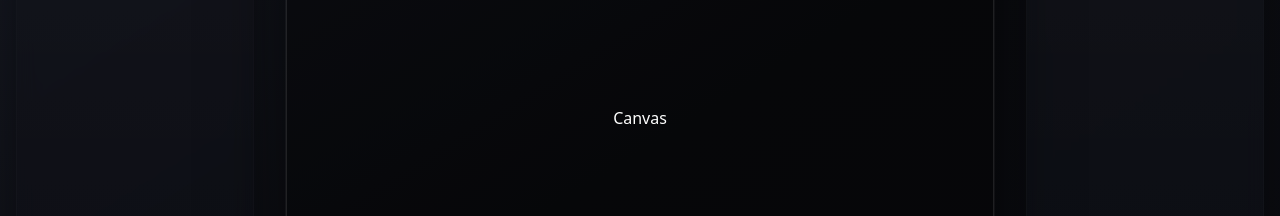
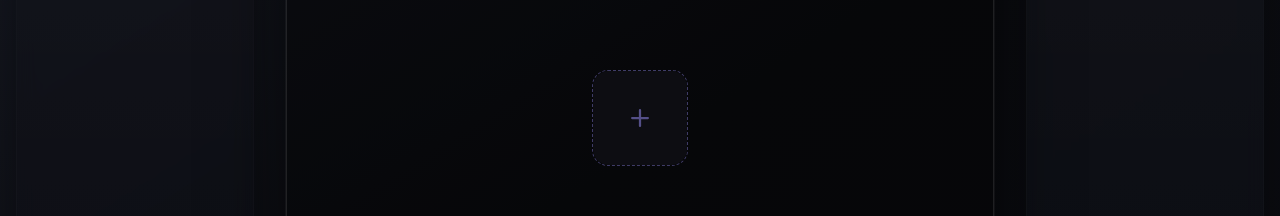
Before and after one commit to Devbhuti-Nandik/Phos, a React (Vite) app: page /root in a window 1280 px wide. Shown: the part 246-462 px from the top of the page. Built offline with nearby package versions, Linux system fonts and the light colour scheme.

Commit message:
feat: add upload button static

```diff
--- /dev/null
+++ b/src/components/Canvas/index.tsx
@@ -0,0 +1,11 @@
+import UploadButton from "@components/common/UploadButton";
+
+const Canvas = () => {
+  return (
+    <div>
+      <UploadButton />
+    </div>
+  );
+};
+
+export default Canvas;
--- /dev/null
+++ b/src/components/common/UploadButton/index.tsx
@@ -0,0 +1,56 @@
+import UploadIcon from "@assets/icons/UploadAdd.svg";
+
+const UploadButton = () => {
+  return (
+    <button
+      className="relative
+        h-24
+        w-24
+        rounded-2xl
+        border
+        border-dashed
+        border-violet/60
+        flex
+        justify-center
+        items-center
+        overflow-visible
+        group
+        cursor-pointer"
+    >
+      <div
+        className="absolute
+          inset-0
+          rounded-2xl
+          bg-violet-500/20
+          blur-xl
+          opacity-0
+          scale-90
+          transition-all
+          duration-300
+          group-hover:opacity-100
+          group-hover:scale-110"
+      />
+      <div
+        className="
+          relative
+          z-10
+          h-full
+          w-full
+          rounded-2xl
+          bg-[#0f1015]/80
+          flex
+          justify-center
+          items-center
+        "
+      >
+        <img
+          className="h-6 w-6 opacity-80"
+          src={UploadIcon}
+          alt="Upload image"
+        />
+      </div>
+    </button>
+  );
+};
+
+export default UploadButton;
--- a/src/pages/RootApp.tsx
+++ b/src/pages/RootApp.tsx
@@ -1,3 +1,5 @@
+import Canvas from "@components/Canvas";
+
 const RootApp = () => {
   return (
     <div
@@ -32,7 +34,7 @@ const RootApp = () => {
               items-center
               justify-center
               text-white ring-1
-              ring-white/[0.04]
+              ring-white/4
               relative
               z-10
               bg-black/40
@@ -41,7 +43,7 @@ const RootApp = () => {
               rounded-2xl
               shadow-[0_20px_80px_rgba(0,0,0,0.5)]"
             >
-              Canvas
+              <Canvas />
             </div>
             {/* Bottom Filmstrip */}
             <div className="h-1/5 text-white glass flex items-center px-4 gap-3 rounded-2xl border-t border-white/5">
```
Also changed, not shown: src/assets/icons/UploadAdd.svg (added).
